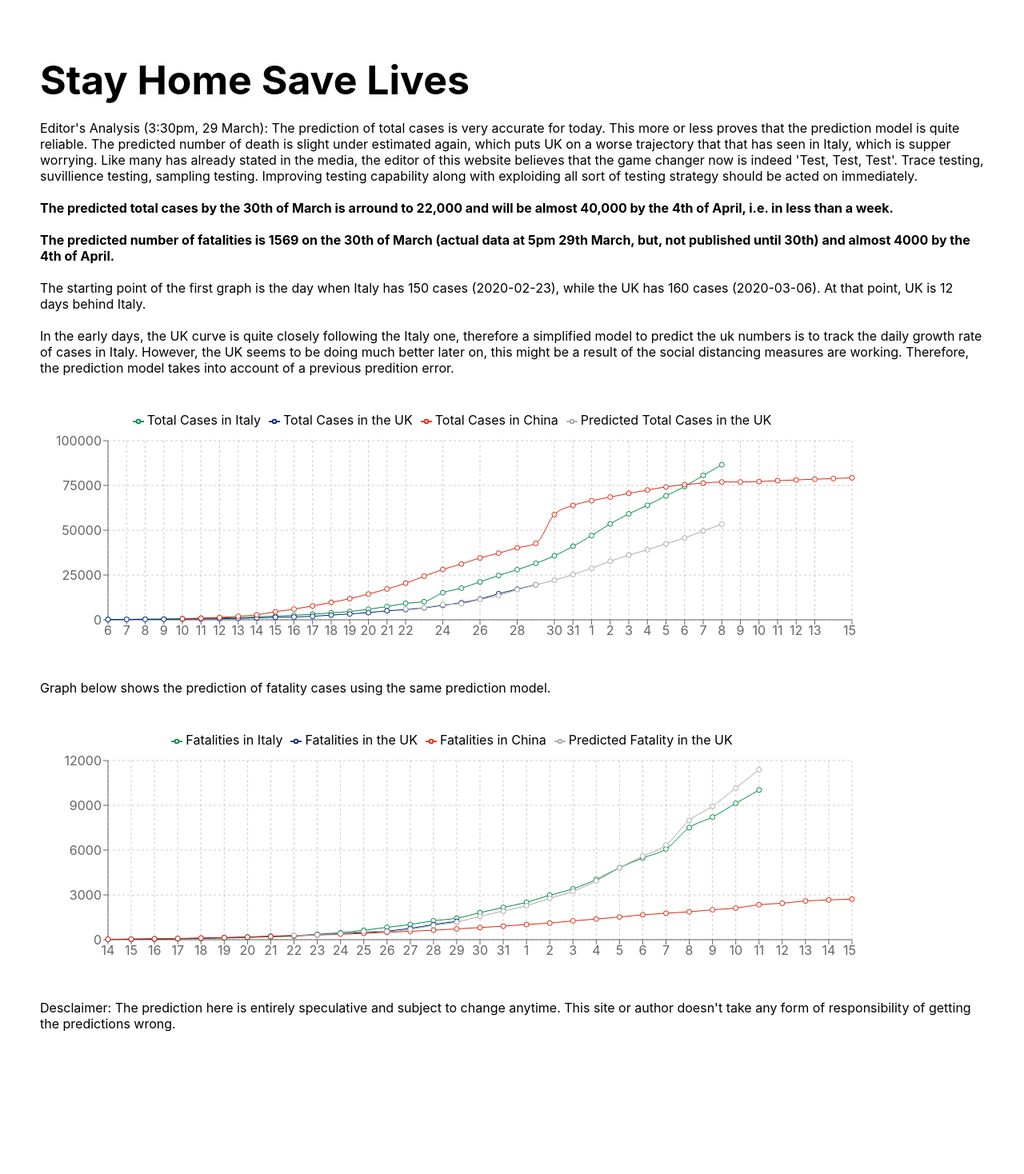
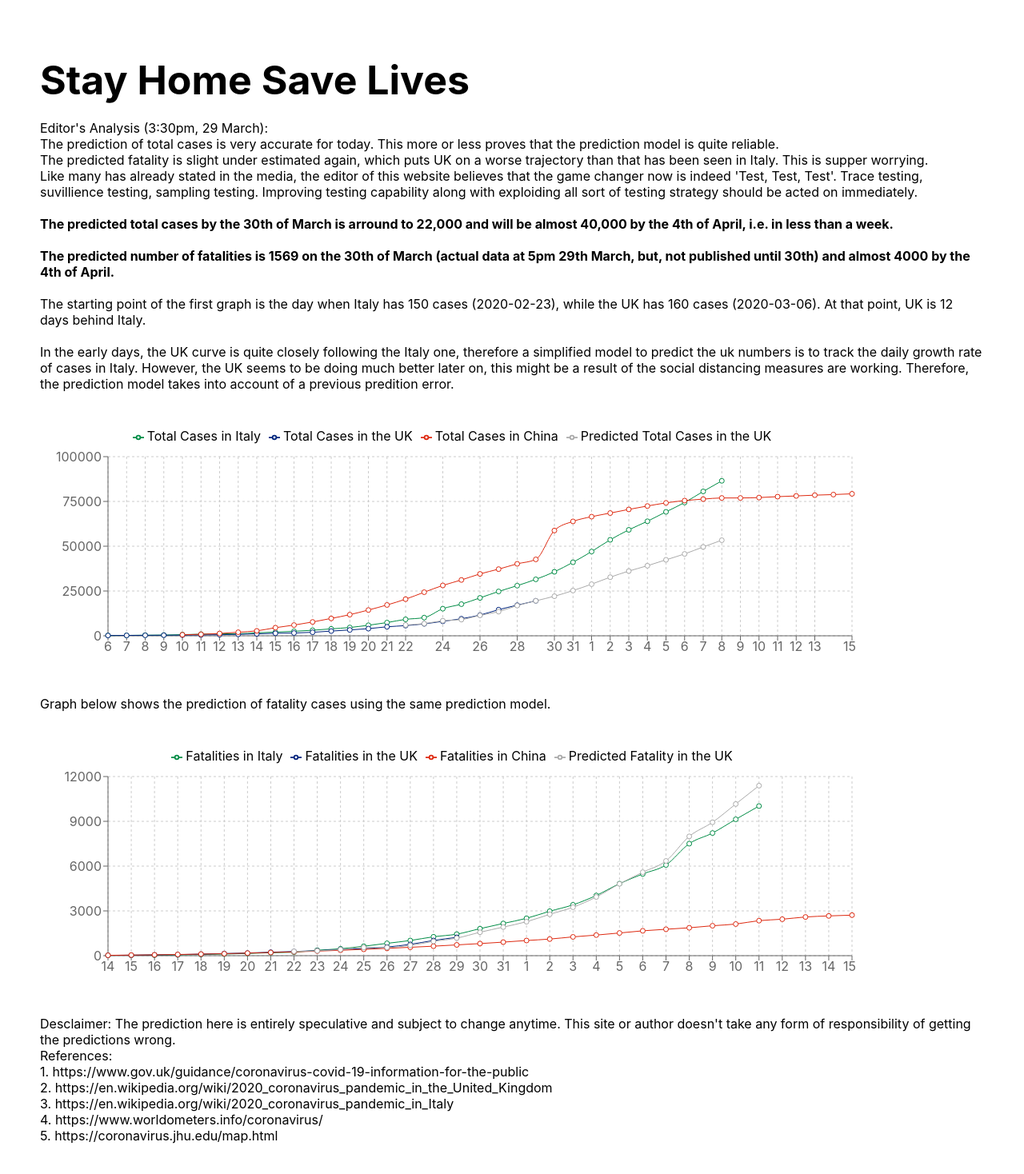
Before and after one commit to linamm/coronachart, a React (Create React App) app in the folder coronachart/: page / in a window 1280 px wide. Shown: the top 1468 px of the page at 80% size. Before the commit the page ends 1390 px from the top, so only its background shows below. Built offline with nearby package versions, Linux system fonts and the light colour scheme.

Commit message:
fix comments

```diff
--- a/coronachart/src/App.js
+++ b/coronachart/src/App.js
@@ -21,7 +21,8 @@ const styles = {
     marginHorizontal: 40,
     alignContent: 'flex-start',
     display:'flex',
-    marginTop: 20
+    marginTop: 20,
+    flexDirection: 'column'
   },
   app: {
     display:'flex',
@@ -42,14 +43,14 @@ const styles = {
 
       <div style={styles.paragraph}>
       Editor's Analysis (3:30pm, 29 March):
-         The prediction of total cases is very accurate for today. This more or less proves that the prediction model is quite reliable.
-         The predicted number of death is slight under estimated again, which puts UK on a worse trajectory that that has seen in Italy, which is supper worrying.
-         Like many has already stated in the media, the editor of this website believes that the game changer now is indeed 'Test, Test, Test'. Trace testing, suvillience testing, sampling testing. Improving testing capability along with exploiding all sort of testing strategy should be acted on immediately.
+         <div> The prediction of total cases is very accurate for today. This more or less proves that the prediction model is quite reliable.</div>
+         <div> The predicted fatality is slight under estimated again, which puts UK on a worse trajectory than that has been seen in Italy. This is supper worrying. </div>
+         <div> Like many has already stated in the media, the editor of this website believes that the game changer now is indeed 'Test, Test, Test'. Trace testing, suvillience testing, sampling testing. Improving testing capability along with exploiding all sort of testing strategy should be acted on immediately. </div>
 
       </div>
 
       <div style={styles.paragraph}>
-          <b>The predicted total cases by the 30th of March is arround to 22,000 and  will be almost 40,000 by the 4th of April, i.e. in less than a week.</b>
+          <b>The predicted total cases by the 30th of March is arround to 22,000 and will be almost 40,000 by the 4th of April, i.e. in less than a week.</b>
       </div>
      <div style={styles.paragraph}>
       <b>
@@ -107,9 +108,14 @@ const styles = {
         </LineChart>
         </div>
         <div style={styles.paragraph}>
-     Desclaimer: The prediction here is entirely speculative and subject to change anytime. This site or author doesn't take any form of responsibility of getting the predictions wrong.
+     <div> Desclaimer: The prediction here is entirely speculative and subject to change anytime. This site or author doesn't take any form of responsibility of getting the predictions wrong.</div>
+     <div> References: </div>
+     <div> 1. https://www.gov.uk/guidance/coronavirus-covid-19-information-for-the-public </div>
+     <div> 2. https://en.wikipedia.org/wiki/2020_coronavirus_pandemic_in_the_United_Kingdom </div>
+     <div> 3. https://en.wikipedia.org/wiki/2020_coronavirus_pandemic_in_Italy </div>
+     <div> 4. https://www.worldometers.info/coronavirus/ </div>
+     <div> 5. https://coronavirus.jhu.edu/map.html </div>
 </div>
-
     </div>
 
 
```
